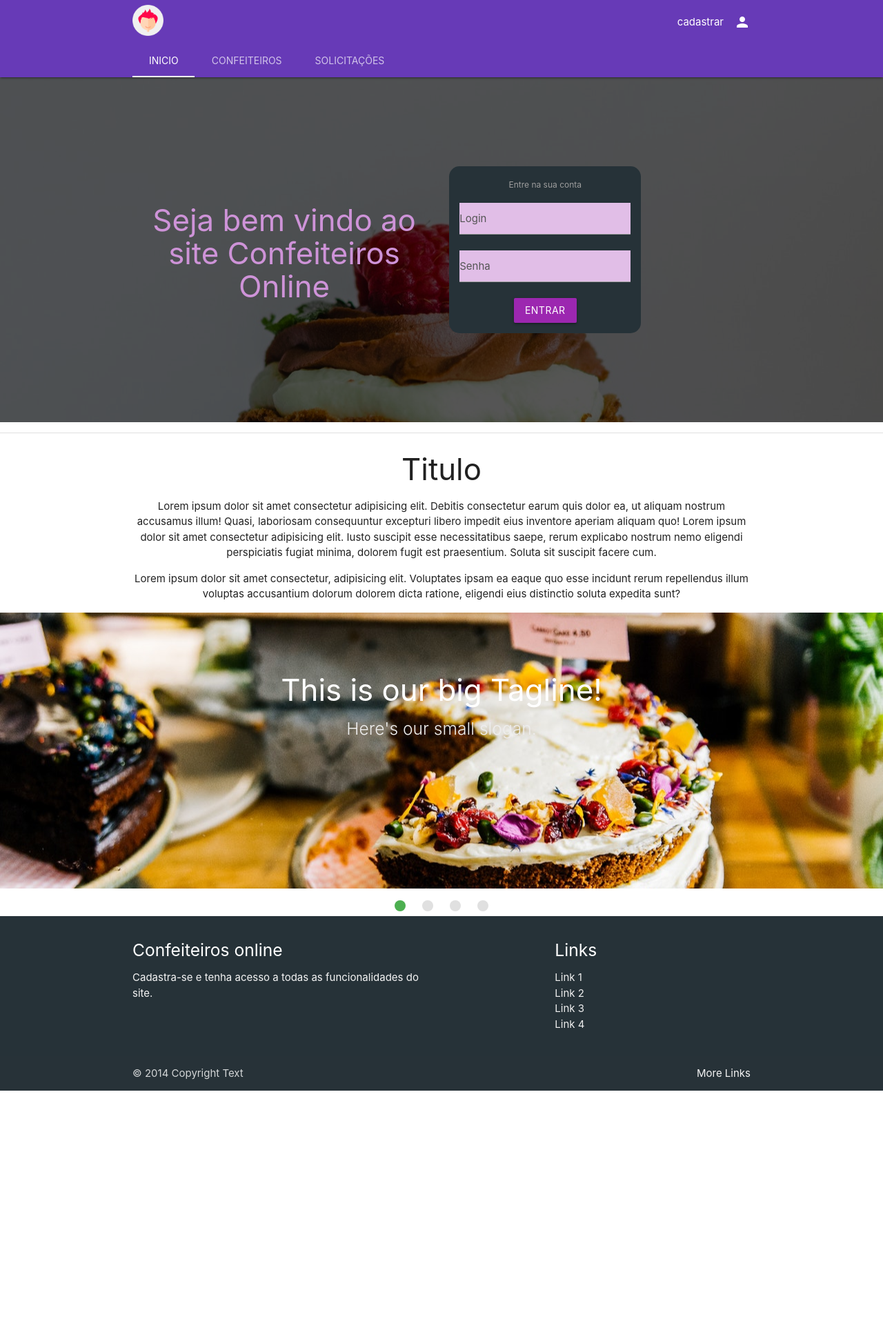
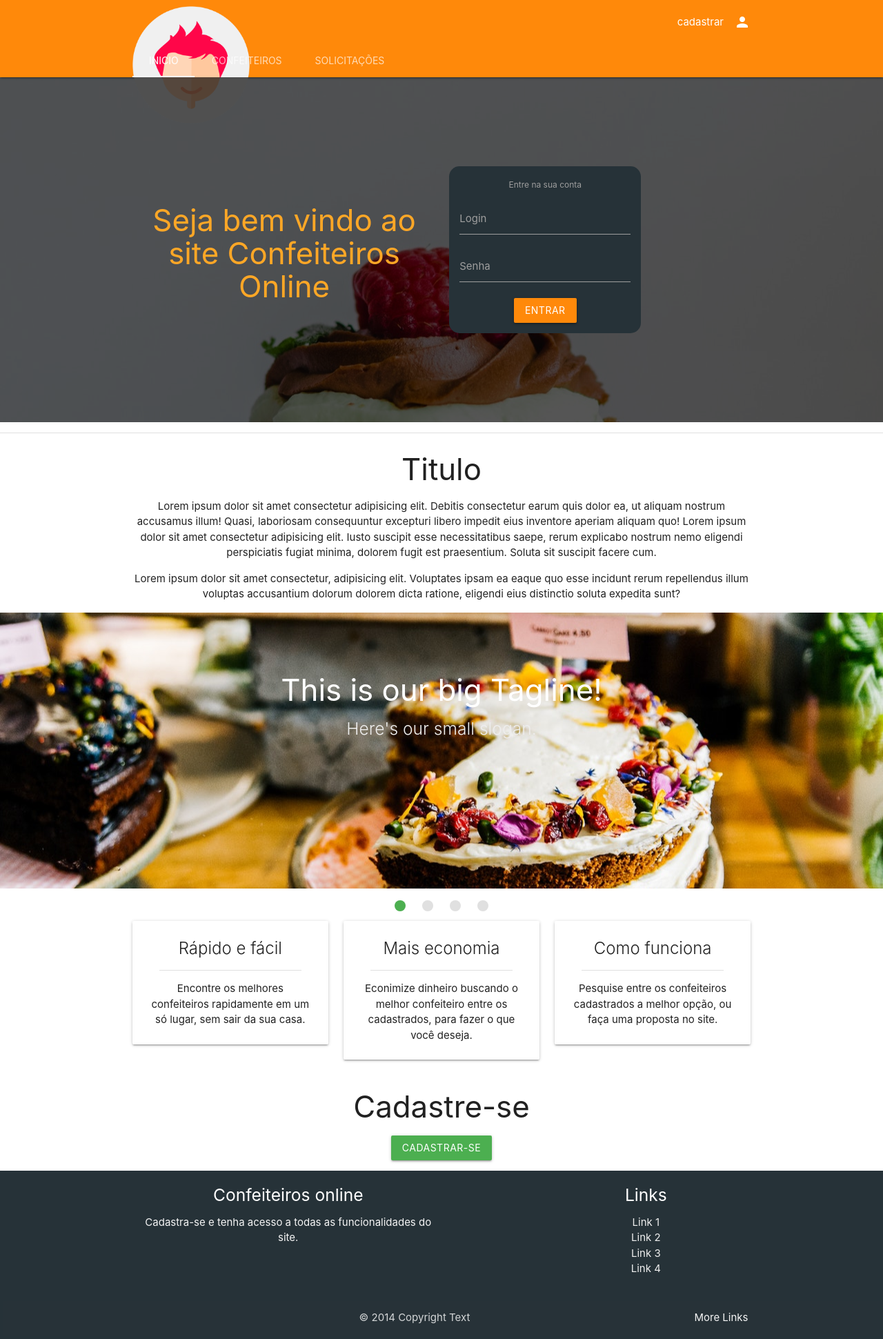
Before and after one commit to danielson150/Projeto-Scrum, a Django app: template templates/index.html in a window 1280 px wide. Shown: the whole page at 69% size. Before the commit the page ends 1581 px from the top, so only its background shows below. Run offline with Django 3.2, Linux system fonts and the light colour scheme; the template is opened without the code that fills it, so the values that code supplies are empty; parts of the project's set-up code (start-up, migrations or seed data) failed here and were passed over.

Commit message:
Arquivos html modificados para implementar funções da view.py

```diff
--- a/core/static/css/estilo.css
+++ b/core/static/css/estilo.css
@@ -1,15 +1,24 @@
 .logo {
-    width: 45px;
-    margin-top: 15%;
+    width: 170px;
+    margin-top: 5%;
+}
+.cor-padrao {
+    background-color: #ff890a;
+}
+.page-footer {
+    padding: 5px;
+    color: #fff;
+    text-align: center;
+}
+.ml-1 {
+    margin-left: 10px;
 }
 
 /* Apenas para teste */
-
-.t {
-    width: 100%;
-    height: 750px;
-    ;
+.expand {
+    min-height: 100vh;
 }
+/* fim do teste */
 
 #test2,
 #test3,
@@ -17,7 +26,6 @@
     display: none;
 }
 
-/* fim do teste */
 
 /* Personalização do paralax */
 
@@ -51,7 +59,7 @@
 .border-round {
   border: 2px solid #9c27b0;
   border-radius: 15px;
-  padding: 50px 0;
+  padding: 50px;
 }
 
 /* tabs */
@@ -65,42 +73,44 @@
 }
 
 /* Forms */
-
-/* label color */
-
-.input-field label {
-    color: #555;
+.container-cadastro {
+    max-width: 600px;
+}
+.cadastro {
+    max-width: 50%;
+}
+input[type="text"], input[type="password"]{
+    width: 100%;
+    border: 1px solid #ddd;
+    border-radius: 3px;
+    padding: 5px;
+}
+input[type="file"]{
+    width: 100%;
+    background-color: #444;
+    border-radius: 3px;
+    color: #eee;
 }
 
-/* label focus color */
-
-.input-field input[type=text]:focus+label {
-    color: #9c27b0;
+select {
+    margin-top: 25px;
+    width: 50%;
+    padding: 5px;
+    background-color: transparent;
+    border: 1px solid #aaa;
+    border-radius: 3px;
 }
-
-/* label underline focus color */
-
-.input-field input[type=text]:focus {
-    border-bottom: 1px solid #aa00ff;
-    box-shadow: 0 1px 0 0 #aa00ff;
+#tipo-de-usuario option {
+    padding: 15px;
+    background-color: #fff;
 }
-
-/* valid color */
-
-.input-field input[type=text].valid {
-    border-bottom: 1px solid #000;
-    box-shadow: 0 1px 0 0 #000;
+#tell-ddd {
+    display: block;
+    width: 15%;
+    float: left;
 }
-
-/* invalid color */
-
-.input-field input[type=text].invalid {
-    border-bottom: 1px solid #aa00ff;
-    box-shadow: 0 1px 0 0 #aa00ff;
+#tell-number {
+    display: block;
+    width: 84%;
+    float: right;
 }
-
-/* icon prefix focus color */
-
-.input-field .prefix.active {
-    color: #aa00ff;
-}
--- a/core/static/js/script.js
+++ b/core/static/js/script.js
@@ -7,3 +7,7 @@ $(document).ready(function () {
         swipeable: true,
     });
 });
+
+function mostrarChat(){
+    document.querySelector('.bate-papo').classList.toggle("mostrar-bate-papo");
+}
--- a/templates/index.html
+++ b/templates/index.html
@@ -8,11 +8,12 @@
     <link href="https://fonts.googleapis.com/icon?family=Material+Icons" rel="stylesheet">
     <link type="text/css" rel="stylesheet" href="{% static 'css/materialize.min.css' %}" media="screen,projection" />
     <link type="text/css" rel="stylesheet" href="{% static 'css/estilo.css' %}" />
+    <title>Home</title>
 </head>
 
 <body>
     <!-- Menu de navegação -->
-    <nav class="nav-extended deep-purple">
+    <nav class="nav-extended cor-padrao">
         <!-- Menu principal -->
         <div class="nav-wrapper">
             <div class="container">
@@ -22,19 +23,19 @@
                 </a>
 
                 {% if usuario_logado == True %}
-                    <!-- botão para deslogar-->
-                    <a class="right waves-effect waves-purple" href="{% url 'deslogar' %}">
-                        Sair da conta<i class="material-icons right">exit_to_app</i>
-                    </a>
-                    <!-- botão para o perfil -->
-                    <a class="right waves-effect waves-purple" href="{% url 'cadastrar' %}">
-                        Acessar perfil<i class="material-icons right">person</i>
-                    </a>
+                <!-- botão para deslogar-->
+                <a class="right ml-1" href="{% url 'deslogar' %}">
+                    Sair<i class="material-icons right">exit_to_app</i>
+                </a>
+                <!-- botão para o perfil -->
+                <a class="right" href="{% url 'dashboard' %}">
+                    cadastrar<i class="material-icons right">person</i>
+                </a>
                 {% else %}
-                    <!-- botão para login -->
-                    <a class="right waves-effect waves-purple" href="{% url 'cadastrar' %}">
-                        cadastrar<i class="material-icons right">person</i>
-                    </a>
+                <!-- botão para login -->
+                <a class="right" href="{% url 'cadastrar' %}">
+                    cadastrar<i class="material-icons right">person</i>
+                </a>
                 {% endif %}
             </div>
         </div>
@@ -51,7 +52,7 @@
 
     <!-- Separadores -->
     <!-- Página inicial -->
-    <div id="teste1" class="col s12 t">
+    <div id="teste1" class="col s12">
         <!-- Parallax inicial -->
         <div class="parallax-container">
             <!-- Imagem para o parallax -->
@@ -62,7 +63,7 @@
                 <div class="container">
                     <!-- Boas vindas -->
                     <div class="col s12 m6 full-height valign-wrapper center-align">
-                        <h3 class="purple-text text-lighten-3">Seja bem vindo ao site Confeiteiros Online</h3>
+                        <h3 class="orange-text text-lighten-1">Seja bem vindo ao site Confeiteiros Online</h3>
                     </div>
 
                     <!-- Login -->
@@ -72,15 +73,15 @@
                             <label>Entre na sua conta</label>
                             <!-- Login -->
                             <div class="input-field">
-                                <input id="login" name="login" type="text" class="validate purple lighten-4">
+                                <input id="login" name="login" type="text" class="validate white-text">
                                 <label for="login">Login</label>
                             </div>
                             <!-- Senha -->
                             <div class="input-field">
-                                <input id="senha" name="senha" type="password" class="validate purple lighten-4">
+                                <input id="senha" name="senha" type="password" class="validate white-text">
                                 <label for="senha">Senha</label>
                             </div>
-                            <input type="submit" value="entrar" class="btn purple">
+                            <input type="submit" value="entrar" class="btn cor-padrao">
                         </form>
                     </div>
                 </div>
@@ -103,7 +104,6 @@
             </p>
             <p>Lorem ipsum dolor sit amet consectetur, adipisicing elit. Voluptates ipsam ea eaque quo esse incidunt rerum repellendus illum voluptas accusantium dolorum dolorem dicta ratione, eligendi eius distinctio soluta expedita sunt?</p>
         </div>
-
 
 
         <!-- Slide -->
@@ -140,50 +140,71 @@
             </ul>
         </div>
 
-        <!-- Rodapé -->
-        <footer class="page-footer blue-grey darken-4">
-            <div class="container">
-                <div class="row">
-                    <div class="col l6 s12">
-                        <h5 class="white-text">Confeiteiros online</h5>
-                        <p class="grey-text text-lighten-4">Cadastra-se e tenha acesso a todas as funcionalidades do
-                            site.</p>
-                    </div>
-                    <div class="col l4 offset-l2 s12">
-                        <h5 class="white-text">Links</h5>
-                        <ul>
-                            <li><a class="grey-text text-lighten-3" href="#!">Link 1</a></li>
-                            <li><a class="grey-text text-lighten-3" href="#!">Link 2</a></li>
-                            <li><a class="grey-text text-lighten-3" href="#!">Link 3</a></li>
-                            <li><a class="grey-text text-lighten-3" href="#!">Link 4</a></li>
-                        </ul>
+        <!-- Pequena apresentação -->
+        <div class="container">
+            <div class="row">
+
+                <div class="col s12 m4 center-align">
+                    <div class="card white">
+                        <div class="card-content">
+                            <span class="card-title">Rápido e fácil</span>
+                            <div class="divider box-margin"></div>
+                            <p>Encontre os melhores confeiteiros rapidamente em um só lugar, sem sair da sua casa.</p>
+                        </div>
                     </div>
                 </div>
+
+                <div class="col s12 m4 center-align">
+                    <div class="card white">
+                        <div class="card-content">
+                            <span class="card-title">Mais economia</span>
+                            <div class="divider box-margin"></div>
+                            <p>Econimize dinheiro buscando o melhor confeiteiro entre os cadastrados, para fazer o
+                                que você deseja.</p>
+                        </div>
+                    </div>
+                </div>
+
+
+                <div class="col s12 m4 center-align">
+                    <div class="card white">
+                        <div class="card-content">
+                            <span class="card-title">Como funciona</span>
+                            <div class="divider box-margin"></div>
+                            <p>Pesquise entre os confeiteiros cadastrados a melhor opção, ou faça uma proposta no
+                                site.</p>
+                        </div>
+                    </div>
+                </div>
+
             </div>
-            <div class="footer-copyright">
-                <div class="container">
-                    © 2014 Copyright Text
-                    <a class="grey-text text-lighten-4 right" href="#!">More Links</a>
-                </div>
-            </div>
-        </footer>
+        </div>
+
+        <div class="container center">
+            <h3>Cadastre-se</h3>
+            <button class="btn green">Cadastrar-se</button>
+            <div class="box-margin"></div>
+        </div>
 
     </div> <!-- Pequena apresentação -->
 
     <!-- Página Confeiteiros -->
-    <div id="teste2" class="col s12 container">
-        <div class="listagem">
-            <!-- card -->
+    <div id="teste2" class="col s12">
+        <div class="listagem container">
+            <h3>Confeiteiros cadastrados</h3>
+
             {% for confeiteiro in confeiteiros %}
+            <!-- Card -->
             <div class="row">
                 <div class="col s12 m8 offset-m2">
                     <div class="card">
                         <div class="card-image">
-                            <img src="{% static 'img/manycake.jpeg' %}">
+                            <img src="media/{{ confeiteiro.foto_perfil }}">
+                            <span class="card-title">{{ confeiteiro.nome }}</span>
+                            <a class="btn-floating halfway-fab waves-effect waves-light red"><i class="material-icons">add</i></a>
                         </div>
                         <div class="card-content">
-                            <span class="card-title">{{ confeiteiro.nome }}</span>
-                            <p>{{ confeiteirodescricao }}</p>
+                            <p>{{ confeiteiro.descricao }}</p>
                         </div>
                         <div class="card-action">
                             <a href="#">Acessar perfil</a>
@@ -193,190 +214,106 @@
             </div>
             {% endfor %}
 
-            <!-- card -->
-            <h3>Testes</h3>
+        </div>
+    </div> <!-- Página dos confeiteiros -->
+
+    <!-- Página Solicitações por parte dos clientes -->
+    <div id="teste3" class="col s12">
+        <div class="listagem container">
+            <h3>Solicitações dos clientes</h3>
+            <!-- Card -->
             <div class="row">
                 <div class="col s12 m8 offset-m2">
                     <div class="card">
                         <div class="card-image">
-                            <img src="{% static 'img/manycake.jpeg' %}">
+                            <img src="img/beatycake.jpeg">
+                            <span class="card-title">Nome do confeiteiro</span>
+                            <a class="btn-floating halfway-fab waves-effect waves-light red"><i class="material-icons">add</i></a>
                         </div>
                         <div class="card-content">
-                            <span class="card-title">Card Title</span>
-                            <p>I am a very simple card. I am good at containing small bits of information.
-                                I am convenient because I require little markup to use effectively.</p>
-                        </div>
-                        <div class="card-action">
-                            <a href="#">This is a link</a>
+                            <p>Descrição do confeiteiro, Lorem ipsum dolor sit amet, consectetur adipisicing elit. Adipisci velit earum debitis excepturi ducimus, illum, atque impedit vero quas, fugit reprehenderit. Earum ex porro architecto cumque tenetur expedita eligendi a!</p>
                         </div>
                     </div>
                 </div>
             </div>
 
-            <!-- card -->
+            <!-- Card -->
             <div class="row">
                 <div class="col s12 m8 offset-m2">
                     <div class="card">
                         <div class="card-image">
-                            <img src="{% static 'img/manycake.jpeg' %}">
+                            <img src="img/beatycake.jpeg">
+                            <span class="card-title">Nome do confeiteiro</span>
+                            <a class="btn-floating halfway-fab waves-effect waves-light red"><i class="material-icons">add</i></a>
                         </div>
                         <div class="card-content">
-                            <span class="card-title">Card Title</span>
-                            <p>I am a very simple card. I am good at containing small bits of information.
-                                I am convenient because I require little markup to use effectively.</p>
-                        </div>
-                        <div class="card-action">
-                            <a href="#">This is a link</a>
+                            <p>Descrição do confeiteiro, Lorem ipsum dolor sit amet, consectetur adipisicing elit. Adipisci velit earum debitis excepturi ducimus, illum, atque impedit vero quas, fugit reprehenderit. Earum ex porro architecto cumque tenetur expedita eligendi a!</p>
                         </div>
                     </div>
                 </div>
             </div>
 
-            <!-- card -->
+            <!-- Card -->
             <div class="row">
                 <div class="col s12 m8 offset-m2">
                     <div class="card">
                         <div class="card-image">
-                            <img src="{% static 'img/manycake.jpeg' %}">
+                            <img src="img/beatycake.jpeg">
+                            <span class="card-title">Nome do confeiteiro</span>
+                            <a class="btn-floating halfway-fab waves-effect waves-light red"><i class="material-icons">add</i></a>
                         </div>
                         <div class="card-content">
-                            <span class="card-title">Card Title</span>
-                            <p>I am a very simple card. I am good at containing small bits of information.
-                                I am convenient because I require little markup to use effectively.</p>
-                        </div>
-                        <div class="card-action">
-                            <a href="#">This is a link</a>
+                            <p>Descrição do confeiteiro, Lorem ipsum dolor sit amet, consectetur adipisicing elit. Adipisci velit earum debitis excepturi ducimus, illum, atque impedit vero quas, fugit reprehenderit. Earum ex porro architecto cumque tenetur expedita eligendi a!</p>
                         </div>
                     </div>
                 </div>
             </div>
 
-            <!-- card -->
+            <!-- Card -->
             <div class="row">
                 <div class="col s12 m8 offset-m2">
                     <div class="card">
                         <div class="card-image">
-                            <img src="{% static 'img/manycake.jpeg' %}">
+                            <img src="img/beatycake.jpeg">
+                            <span class="card-title">Nome do confeiteiro</span>
+                            <a class="btn-floating halfway-fab waves-effect waves-light red"><i class="material-icons">add</i></a>
                         </div>
                         <div class="card-content">
-                            <span class="card-title">Card Title</span>
-                            <p>I am a very simple card. I am good at containing small bits of information.
-                                I am convenient because I require little markup to use effectively.</p>
-                        </div>
-                        <div class="card-action">
-                            <a href="#">This is a link</a>
+                            <p>Descrição do confeiteiro, Lorem ipsum dolor sit amet, consectetur adipisicing elit. Adipisci velit earum debitis excepturi ducimus, illum, atque impedit vero quas, fugit reprehenderit. Earum ex porro architecto cumque tenetur expedita eligendi a!</p>
                         </div>
                     </div>
                 </div>
             </div>
+        </div>
+    </div> <!-- Solicitações pendentes -->
 
-        </div>
-    </div>
-
-    <!-- Página Solicitações por parte dos clientes -->
-    <div id="teste3" class="col s12 container">
-        <h1>Solicitações dos clientes</h1>
-
-        <div class="listagem">
-            <!-- card -->
+    <!-- Rodapé -->
+    <footer class="page-footer blue-grey darken-4">
+        <div class="container">
             <div class="row">
-                <div class="col s12 m8 offset-m2">
-                    <div class="card">
-                        <div class="card-image">
-                            <img src="{% static 'img/manycake.jpeg' %}">
-                        </div>
-                        <div class="card-content">
-                            <span class="card-title">Card Title</span>
-                            <p>I am a very simple card. I am good at containing small bits of information.
-                                I am convenient because I require little markup to use effectively.</p>
-                        </div>
-                        <div class="card-action">
-                            <a href="#">This is a link</a>
-                        </div>
-                    </div>
+                <div class="col l6 s12">
+                    <h5 class="white-text">Confeiteiros online</h5>
+                    <p class="grey-text text-lighten-4">Cadastra-se e tenha acesso a todas as funcionalidades do
+                        site.</p>
+                </div>
+                <div class="col l4 offset-l2 s12">
+                    <h5 class="white-text">Links</h5>
+                    <ul>
+                        <li><a class="grey-text text-lighten-3" href="#!">Link 1</a></li>
+                        <li><a class="grey-text text-lighten-3" href="#!">Link 2</a></li>
+                        <li><a class="grey-text text-lighten-3" href="#!">Link 3</a></li>
+                        <li><a class="grey-text text-lighten-3" href="#!">Link 4</a></li>
+                    </ul>
                 </div>
             </div>
-
-            <!-- card -->
-            <div class="row">
-                <div class="col s12 m8 offset-m2">
-                    <div class="card">
-                        <div class="card-image">
-                            <img src="{% static 'img/manycake.jpeg' %}">
-                        </div>
-                        <div class="card-content">
-                            <span class="card-title">Card Title</span>
-                            <p>I am a very simple card. I am good at containing small bits of information.
-                                I am convenient because I require little markup to use effectively.</p>
-                        </div>
-                        <div class="card-action">
-                            <a href="#">This is a link</a>
-                        </div>
-                    </div>
-                </div>
+        </div>
+        <div class="footer-copyright">
+            <div class="container">
+                © 2014 Copyright Text
+                <a class="grey-text text-lighten-4 right" href="#!">More Links</a>
             </div>
-
-            <!-- card -->
-            <div class="row">
-                <div class="col s12 m8 offset-m2">
-                    <div class="card">
-                        <div class="card-image">
-                            <img src="{% static 'img/manycake.jpeg' %}">
-                        </div>
-                        <div class="card-content">
-                            <span class="card-title">Card Title</span>
-                            <p>I am a very simple card. I am good at containing small bits of information.
-                                I am convenient because I require little markup to use effectively.</p>
-                        </div>
-                        <div class="card-action">
-                            <a href="#">This is a link</a>
-                        </div>
-                    </div>
-                </div>
-            </div>
-
-            <!-- card -->
-            <div class="row">
-                <div class="col s12 m8 offset-m2">
-                    <div class="card">
-                        <div class="card-image">
-                            <img src="{% static 'img/manycake.jpeg' %}">
-                        </div>
-                        <div class="card-content">
-                            <span class="card-title">Card Title</span>
-                            <p>I am a very simple card. I am good at containing small bits of information.
-                                I am convenient because I require little markup to use effectively.</p>
-                        </div>
-                        <div class="card-action">
-                            <a href="#">This is a link</a>
-                        </div>
-                    </div>
-                </div>
-            </div>
-
-            <!-- card -->
-            <div class="row">
-                <div class="col s12 m8 offset-m2">
-                    <div class="card">
-                        <div class="card-image">
-                            <img src="{% static 'img/manycake.jpeg' %}">
-                        </div>
-                        <div class="card-content">
-                            <span class="card-title">Card Title</span>
-                            <p>I am a very simple card. I am good at containing small bits of information.
-                                I am convenient because I require little markup to use effectively.</p>
-                        </div>
-                        <div class="card-action">
-                            <a href="#">This is a link</a>
-                        </div>
-                    </div>
-                </div>
-            </div>
-
         </div>
-
-    </div>
-
+    </footer>
 
     <!--JavaScript at end of body for optimized loading-->
     <script type="text/javascript" src="{% static 'js/jquery.min.js' %}"></script>
```
Also changed, not shown: templates/cadastro.html (+5 -8 lines).
